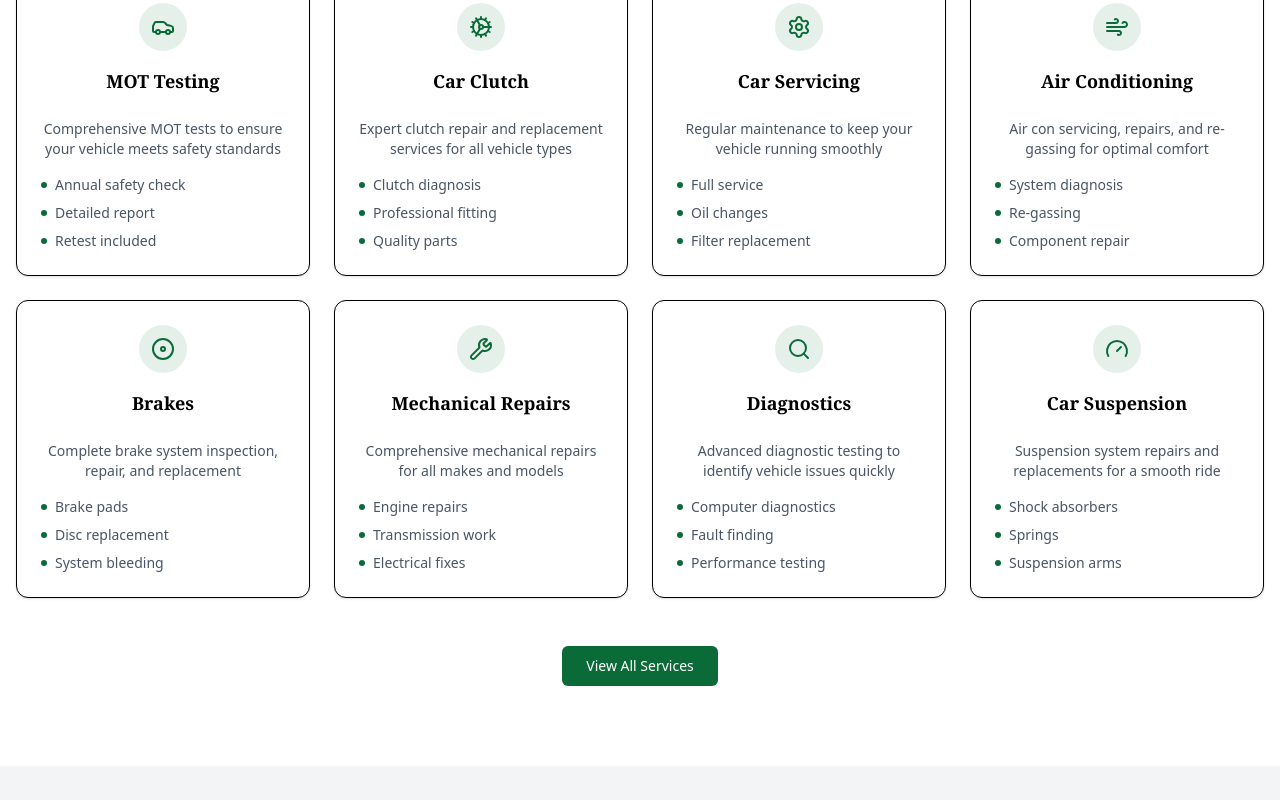
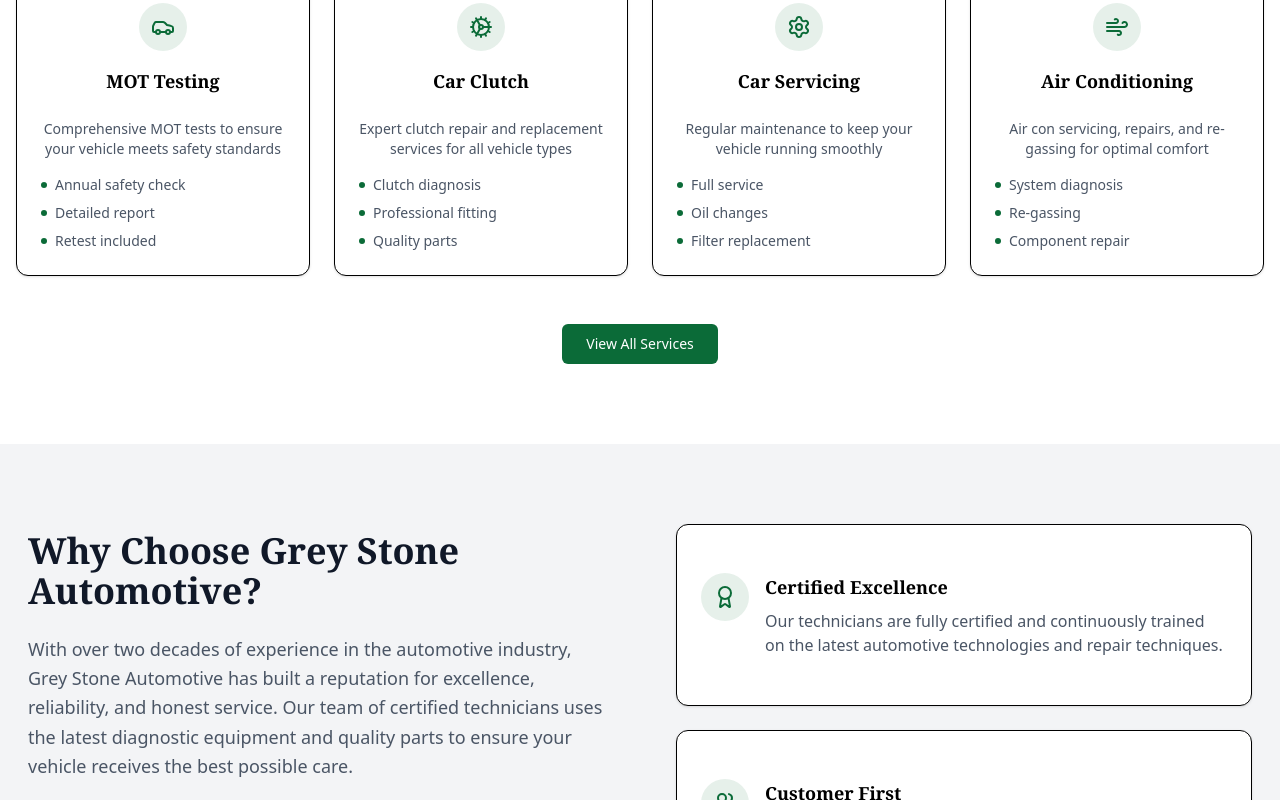
Before and after one commit to shandiru/GreyStoneAutomotive, a React (Vite) app: page / in a window 1280 px wide. Shown: the part 1088-1888 px from the top of the page. Built offline with nearby package versions, Linux system fonts and the light colour scheme.

Commit message:
add functionm

```diff
--- a/src/components/Services.jsx
+++ b/src/components/Services.jsx
@@ -1,6 +1,6 @@
 "use client";
 
-import React from "react";
+import React, { useState } from "react";
 import {
     Car,
     Cog,
@@ -66,6 +66,13 @@
         },
     ];
 
+    // Show only 4 initially
+    const [visibleCount, setVisibleCount] = useState(4);
+
+    const showMore = () => {
+        setVisibleCount(services.length);
+    };
+
     return (
         <section id="services" className="py-20 bg-white">
             <div className="container mx-auto px-4">
@@ -83,7 +90,7 @@
 
                 {/* Service Cards */}
                 <div className="grid grid-cols-1 md:grid-cols-2 lg:grid-cols-4 gap-6">
-                    {services.map((service, index) => (
+                    {services.slice(0, visibleCount).map((service, index) => (
                         <div
                             key={index}
                             className="bg-white flex flex-col gap-6 rounded-xl border py-6 shadow-sm hover:shadow-lg transition-shadow duration-300"
@@ -120,15 +127,19 @@
                     ))}
                 </div>
 
-                {/* View All Button */}
+                {/* Show More Button */}
+                {visibleCount < services.length && (
                     <div className="text-center mt-12">
                         <button
+                            type="button"
+                            onClick={showMore}
                             className="inline-flex items-center justify-center gap-2 text-sm font-medium text-white h-10 rounded-md px-6 transition-colors"
                             style={{ backgroundColor: brandGreen }}
                         >
                             View All Services
                         </button>
                     </div>
+                )}
             </div>
         </section>
     );
```
Lines whose indentation alone changed are shown as unchanged.
